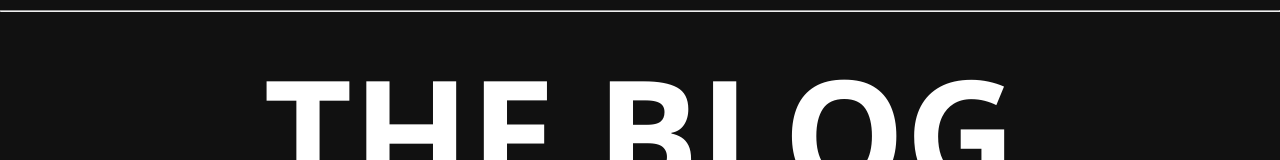
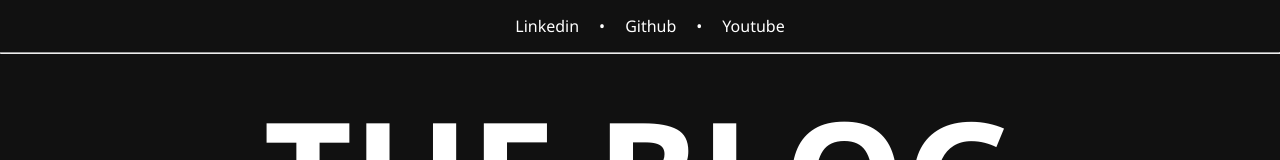
Before and after one commit to GuilhermeRBLC/angular-blog-dio, an Angular app: page / in a window 1280 px wide. Shown: the top 160 px of the page. Built offline with nearby package versions, Linux system fonts and the light colour scheme.

Commit message:
Component Menu Bar done.

```diff
--- a/src/app/components/menu-bar/menu-bar.component.css
+++ b/src/app/components/menu-bar/menu-bar.component.css
@@ -0,0 +1,10 @@
+
+.container__menu-bar > ul {
+    display: flex;
+    flex-direction: row;
+}
+
+.container__menu-bar > ul > li {
+    margin-left: 20px;
+    list-style: none;
+}
--- a/src/app/components/menu-bar/menu-bar.component.html
+++ b/src/app/components/menu-bar/menu-bar.component.html
@@ -1 +1,10 @@
-<p>menu-bar works!</p>
+
+<div class="container__menu-bar">
+    <ul>
+        <li><a href="https://linkedin.com/in/guilherme-richard-da-costa">Linkedin</a></li>
+        <li><span>•</span></li>
+        <li><a href="https://github.com/GuilhermeRBLC">Github</a></li>
+        <li><span>•</span></li>
+        <li><a href="">Youtube</a></li>
+    </ul>
+</div>
--- a/src/app/pages/home/home.component.css
+++ b/src/app/pages/home/home.component.css
@@ -5,3 +5,9 @@
     flex-direction: row;
     justify-content: center;
 }
+
+header {
+    display: flex;
+    justify-content: center;
+    margin: 15px 0;
+}
--- a/src/app/pages/home/home.component.html
+++ b/src/app/pages/home/home.component.html
@@ -1,3 +1,8 @@
+
+<header>
+    <app-menu-bar></app-menu-bar>
+</header>
+
 
 <app-menu-title></app-menu-title>
 
```
